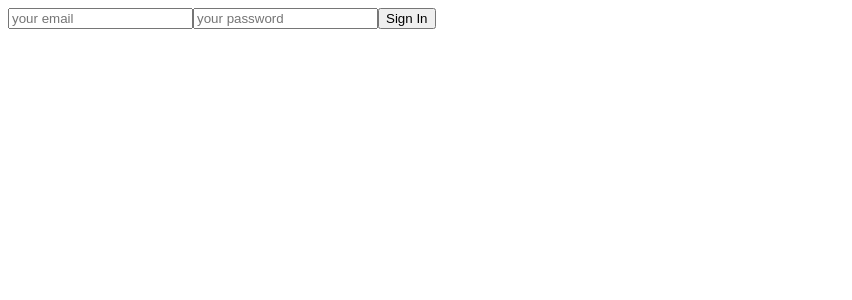
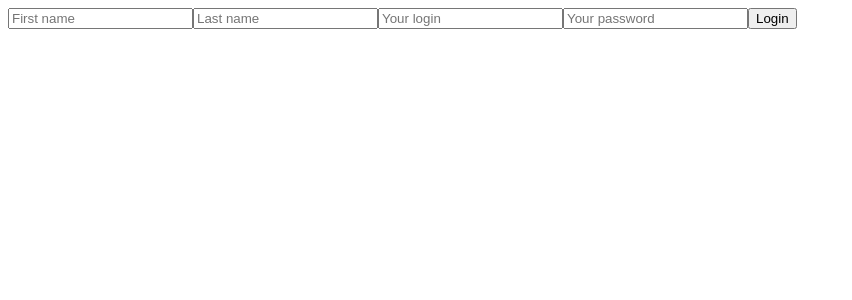
Before and after one commit to NataliiaYakovenko/react-rom-app, a React (Create React App) app: page / in a window 1280 px wide. Shown: the top 300 px of the page, without its empty margins (0-852 px from the left). Built offline with nearby package versions, Linux system fonts and the light colour scheme.

Commit message:
Add Yup validation

```diff
--- a/src/App.js
+++ b/src/App.js
@@ -1,5 +1,6 @@
 import React, { Component } from "react";
 import FormSignIn from "./components/FormSignIn/FormSignIn";
+import FormSignUp from "./components/FormSignUp/FormSignUp";
 
 
 class App extends Component {
@@ -10,7 +11,7 @@ class App extends Component {
   }
 
   render() {
-    return <FormSignIn />;
+    return <FormSignUp />;
   }
 }
 
--- a/src/components/FormSignUp/FormSignUp.js
+++ b/src/components/FormSignUp/FormSignUp.js
@@ -1,5 +1,5 @@
 import React, { Component } from "react";
-import * as yup from "yup";
+import SIGN_UP_SHEMA from "../../schemas";
 
 const initialState = {
   firstName: "",
@@ -8,22 +8,13 @@ const initialState = {
   password: "",
 };
 
-const SIGN_UP_SHEMA = yup.object({
-  firstName: yup.string().required().min(1).max(50),
-  lastName: yup.string().required().min(1).max(50),
-  email: yup.string().required().email(),
-  password: yup
-    .string()
-    .required()
-    .matches(/^(?=.*?[A-Z])(?=.*?[a-z])(?=.*?[0-9])(?=.*?[#?!@$ %^&*-]).{8,}$/),
-});
-
 class FormSignUp extends Component {
   constructor(props) {
     super(props);
 
     this.state = {
       ...initialState,
+      isError: null,
     };
   }
 
@@ -35,11 +26,21 @@ class FormSignUp extends Component {
 
   submitHandler = (event) => {
     event.preventDefault();
-    console.log(SIGN_UP_SHEMA.isValidSync(this.state));
+    try {
+      SIGN_UP_SHEMA.validateSync(this.state);
+
+      this.setState({
+        isError: null,
+      });
+    } catch (err) {
+      this.setState({
+        isError: err,
+      });
+    }
   };
 
   render() {
-    const { email, password, firstName, lastName } = this.state;
+    const { email, password, firstName, lastName, isError } = this.state;
     return (
       <form onSubmit={this.submitHandler}>
         <input
@@ -74,6 +75,10 @@ class FormSignUp extends Component {
           onChange={this.changeHandler}
         />
         <button>Login</button>
+
+        {isError && (
+          <p style={{ color: "red", fontSize: "20px" }}>{isError.message}</p>
+        )}
       </form>
     );
   }
--- /dev/null
+++ b/src/schemas/index.js
@@ -0,0 +1,13 @@
+import * as yup from "yup";
+
+const SIGN_UP_SHEMA = yup.object({
+  firstName: yup.string().required().min(1).max(50),
+  lastName: yup.string().required().min(1).max(50),
+  email: yup.string().required().email(),
+  password: yup
+    .string()
+    .required()
+    .matches(/^(?=.*?[A-Z])(?=.*?[a-z])(?=.*?[0-9])(?=.*?[#?!@$ %^&*-]).{8,}$/),
+});
+
+export default SIGN_UP_SHEMA
```
